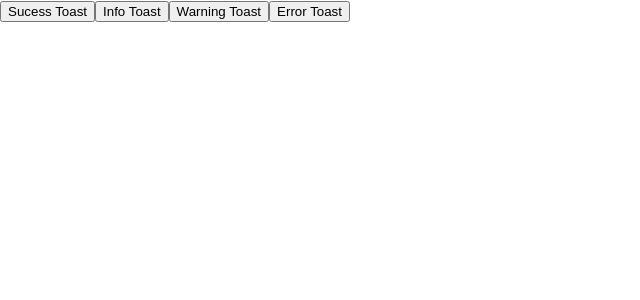
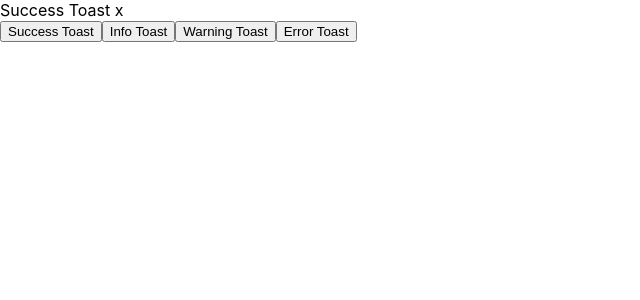
Before and after one commit to Pragyani/react-notifi-projct, a React (Create React App) app: page / in a window 1280 px wide. Shown: the top 300 px of the page, without its empty margins (0-640 px from the left). Built offline with nearby package versions, Linux system fonts and the light colour scheme.

Commit message:
add : toast-container className

```diff
--- a/src/toastnotifiContainer/ToastNotifiContainer.jsx
+++ b/src/toastnotifiContainer/ToastNotifiContainer.jsx
@@ -1,14 +1,19 @@
 import React from "react";
 
 const ToastNotifiContainer = () => {
-    return(
+    return (
         <>
             <div className="container">
+                <div className="toast-container">
+                    <div className="toast">
+                        Success Toast <span>x</span>
+                    </div>
                     <div className="button-toast-box">
-                <button>Sucess Toast</button>
+                        <button>Success Toast</button>
                         <button>Info Toast</button>
                         <button>Warning Toast</button>
                         <button>Error Toast</button>
+                    </div>
                 </div>
             </div>
         </>
```
Lines whose indentation alone changed are shown as unchanged.
